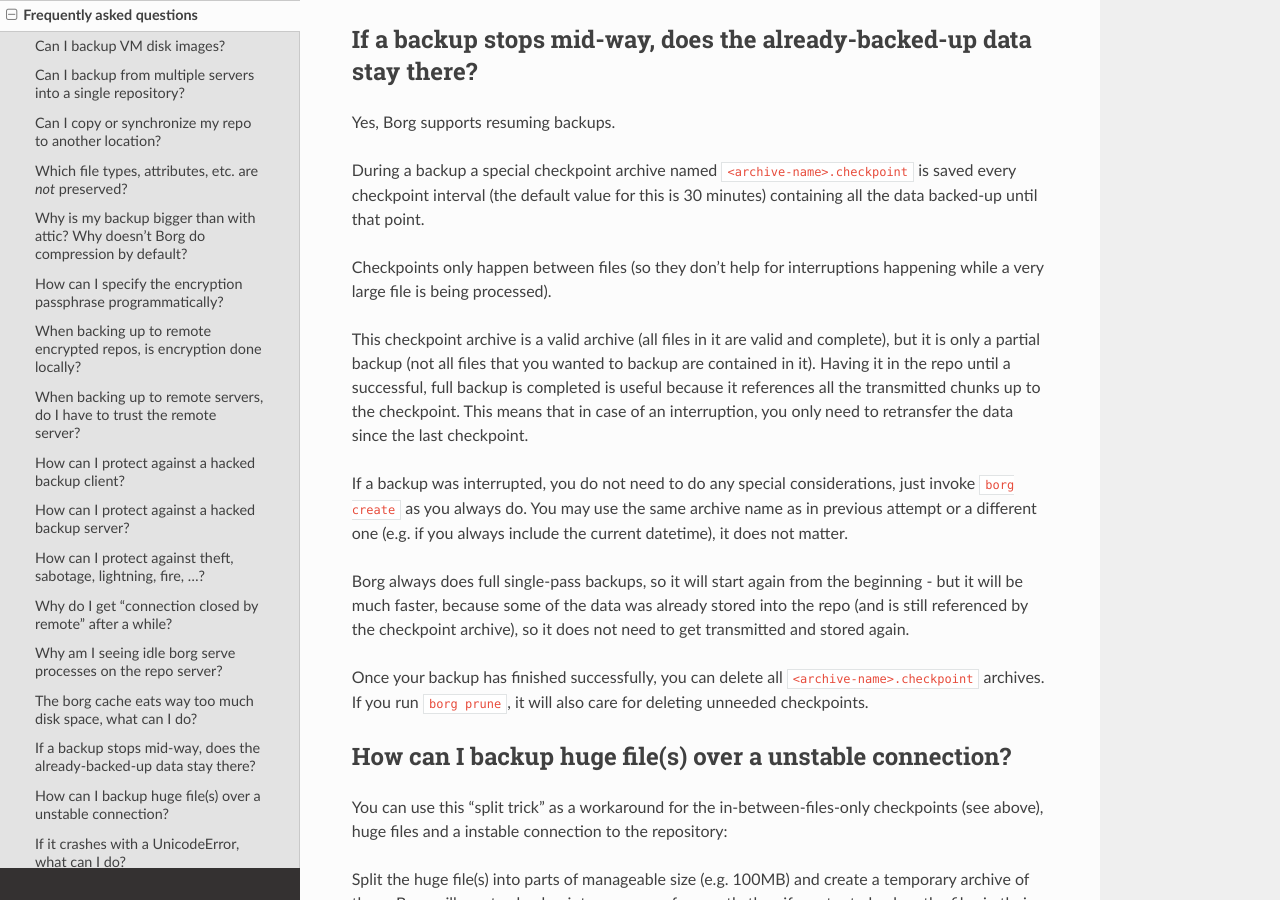
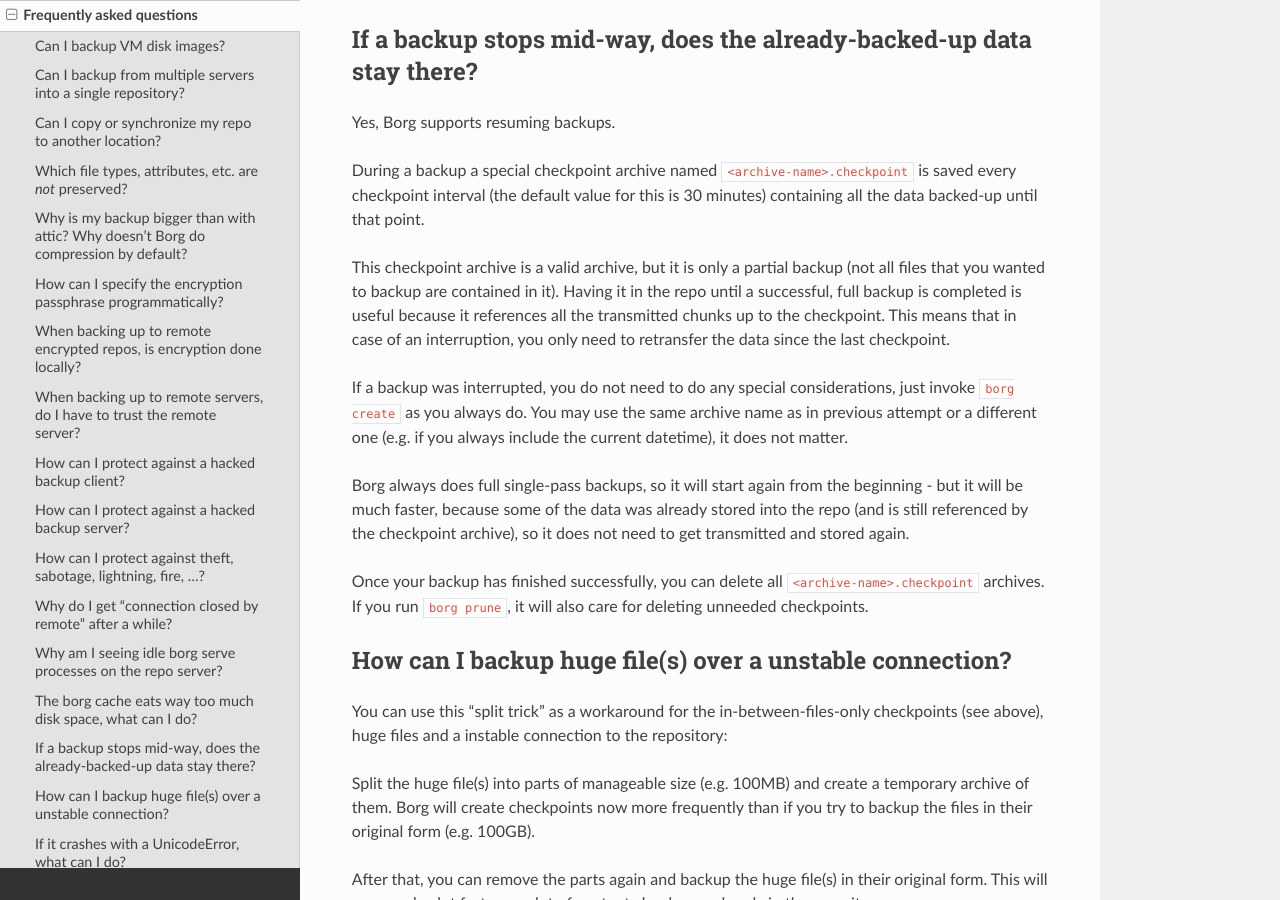
Before and after one commit to borgbackup/borg, a Sphinx documentation site: the page built from docs/faq.rst, in a window 1280 px wide and 900 px high, scrolled down 4524 px. Built offline with Sphinx 7.4.7 and the Read the Docs theme 2.0.0, drawn with Linux system fonts in a browser that asks for light colours; pages that are not in the unit, such as notebooks, are missing from menus; the version number could not be read and is left out.

Commit message:
update faq: we have in-file checkpoints now
note: until there is some means to list and extract the (partial) checkpoint
items, we do not need to talk about them.

```diff
--- a/docs/faq.rst
+++ b/docs/faq.rst
@@ -225,10 +225,7 @@
 is saved every checkpoint interval (the default value for this is 30
 minutes) containing all the data backed-up until that point.
 
-Checkpoints only happen between files (so they don't help for interruptions
-happening while a very large file is being processed).
-
-This checkpoint archive is a valid archive (all files in it are valid and complete),
+This checkpoint archive is a valid archive,
 but it is only a partial backup (not all files that you wanted to backup are
 contained in it). Having it in the repo until a successful, full backup is
 completed is useful because it references all the transmitted chunks up
```
